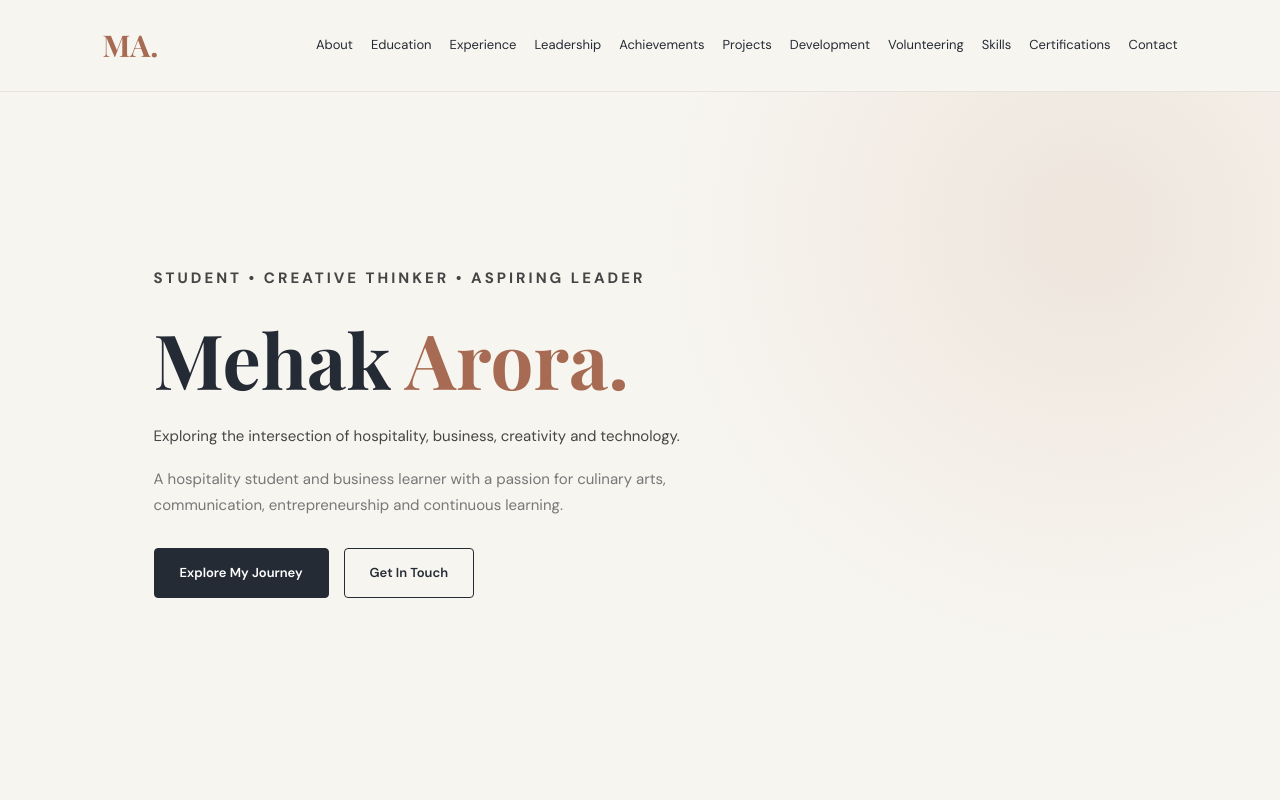
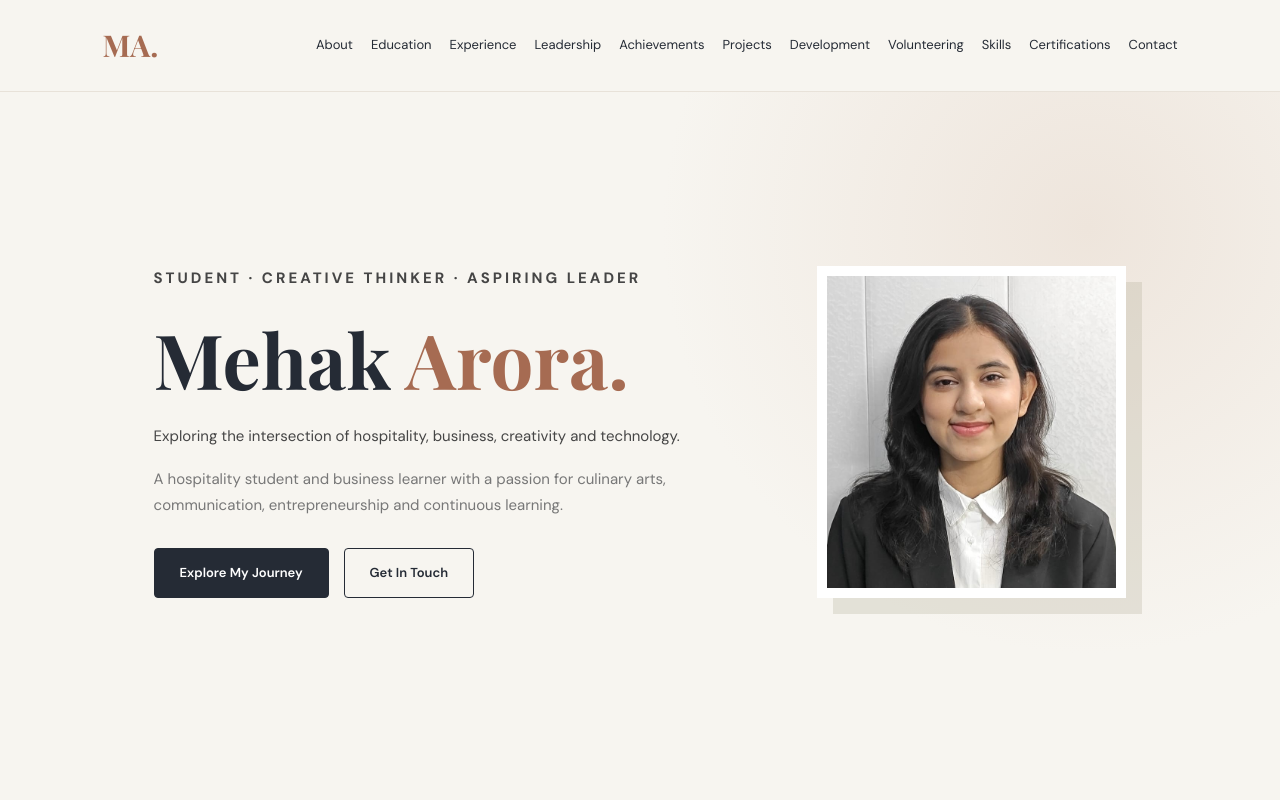
Before and after one commit to mehak21adm-ctrl/mehak-personal-portfolio, a plain HTML site: page index.html in a window 1280 px wide. Shown: the top 800 px of the page. Drawn offline with nearby package versions, Linux system fonts and the light colour scheme.

Commit message:
Add files via upload

```diff
--- a/index.html
+++ b/index.html
@@ -44,30 +44,35 @@
 
     <!-- HERO SECTION -->
     <section class="hero" id="home">
+    <div class="hero-layout">
         <div class="hero-content">
-
-            <p class="eyebrow">STUDENT • CREATIVE THINKER • ASPIRING LEADER</p>
-
+            <p class="eyebrow">STUDENT · CREATIVE THINKER · ASPIRING LEADER</p>
             <h1>Mehak <span>Arora.</span></h1>
-
             <p class="hero-text">
                 Exploring the intersection of hospitality, business,
                 creativity and technology.
             </p>
-
             <p>
                 A hospitality student and business learner with a passion
                 for culinary arts, communication, entrepreneurship and
                 continuous learning.
             </p>
-
             <div class="hero-buttons">
                 <a href="#about" class="btn">Explore My Journey</a>
                 <a href="#contact" class="btn btn-outline">Get In Touch</a>
             </div>
+        </div>
 
-        </div>
-    </section>
+       <figure class="hero-photo-frame">
+    <img
+        class="hero-photo"
+        src="mehak-photo.jpeg"
+        alt="Portrait of Mehak Arora"
+    >
+</figure>
+    </div>
+</section>
+
 
 
     <!-- ABOUT ME -->
--- a/style.css
+++ b/style.css
@@ -906,3 +906,45 @@ a:focus-visible {
         padding: 20px;
     }
 }
+.hero-layout {
+    display: grid;
+    grid-template-columns: minmax(0, 1.3fr) minmax(240px, 0.7fr);
+    align-items: stretch;
+    gap: clamp(32px, 7vw, 90px);
+    width: 100%;
+}
+
+.hero-content {
+    align-self: center;
+}
+
+.hero-photo-frame {
+    position: relative;
+    min-height: 0;
+    width: 100%;
+    overflow: hidden;
+    border: 10px solid var(--white);
+    box-shadow: 16px 16px 0 rgba(167, 165, 138, 0.25);
+}
+
+.hero-photo {
+    position: absolute;
+    inset: 0;
+    display: block;
+    width: 100%;
+    height: 100%;
+    object-fit: cover;
+    object-position: center 52%;
+}
+
+@media (max-width: 600px) {
+    .hero-layout {
+        grid-template-columns: 1fr;
+    }
+
+    .hero-photo-frame {
+        justify-self: center;
+        width: min(75%, 280px);
+        aspect-ratio: 1 / 1;
+    }
+}
```
Also changed, not shown: mehak-photo.jpeg (added).
